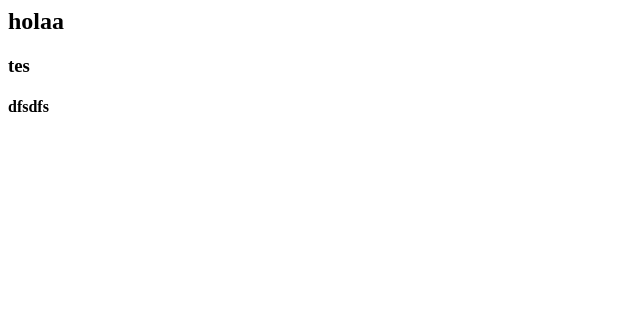
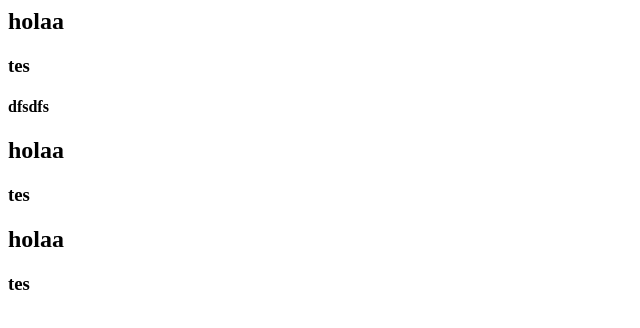
Before and after one commit to andirian/BelajarGit, a plain HTML site: page index.html in a window 1280 px wide. Shown: the whole page, without its empty margins (0-640 px from the left). Drawn offline with Linux system fonts and the light colour scheme.

Commit message:
diupdate

```diff
--- a/index.html
+++ b/index.html
@@ -1,3 +1,7 @@
 <h2>holaa</h2>
 <h3>tes</h3>
 <h4>dfsdfs</h4>
+<h2>holaa</h2>
+<h3>tes</h3>
+<h2>holaa</h2>
+<h3>tes</h3>
```
